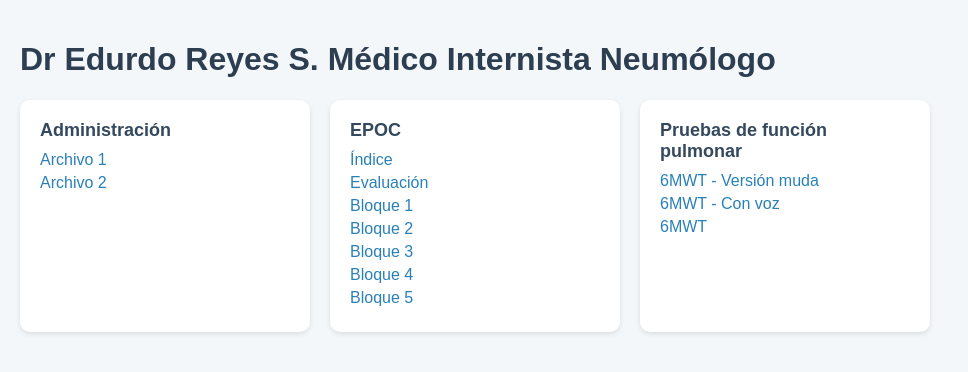
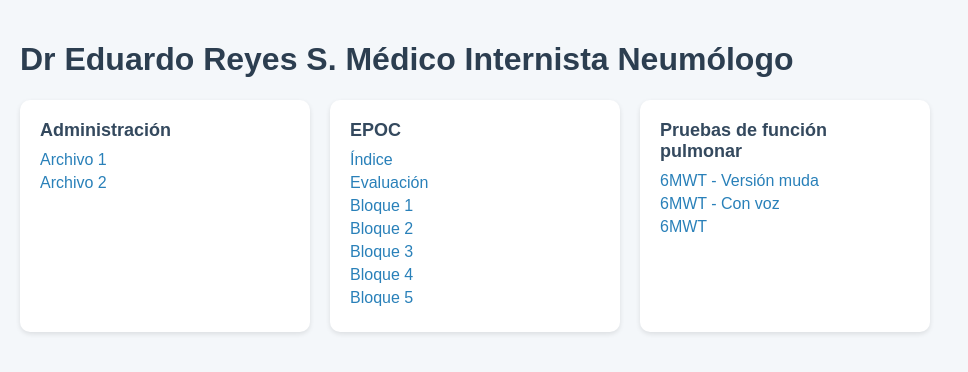
Before and after one commit to ereyes101/expedientes-html, a plain HTML site: page index.html in a window 1280 px wide. Shown: the whole page, without its empty margins (0-968 px from the left). Drawn offline with Linux system fonts and the light colour scheme.

Commit message:
Update index.html

```diff
--- a/index.html
+++ b/index.html
@@ -46,7 +46,7 @@
   </style>
 </head>
 <body>
-  <h1>Dr Edurdo Reyes S. Médico Internista Neumólogo</h1>
+  <h1>Dr Eduardo Reyes S. Médico Internista Neumólogo</h1>
   <div class="menu">
 
     <!-- Administración -->
```
